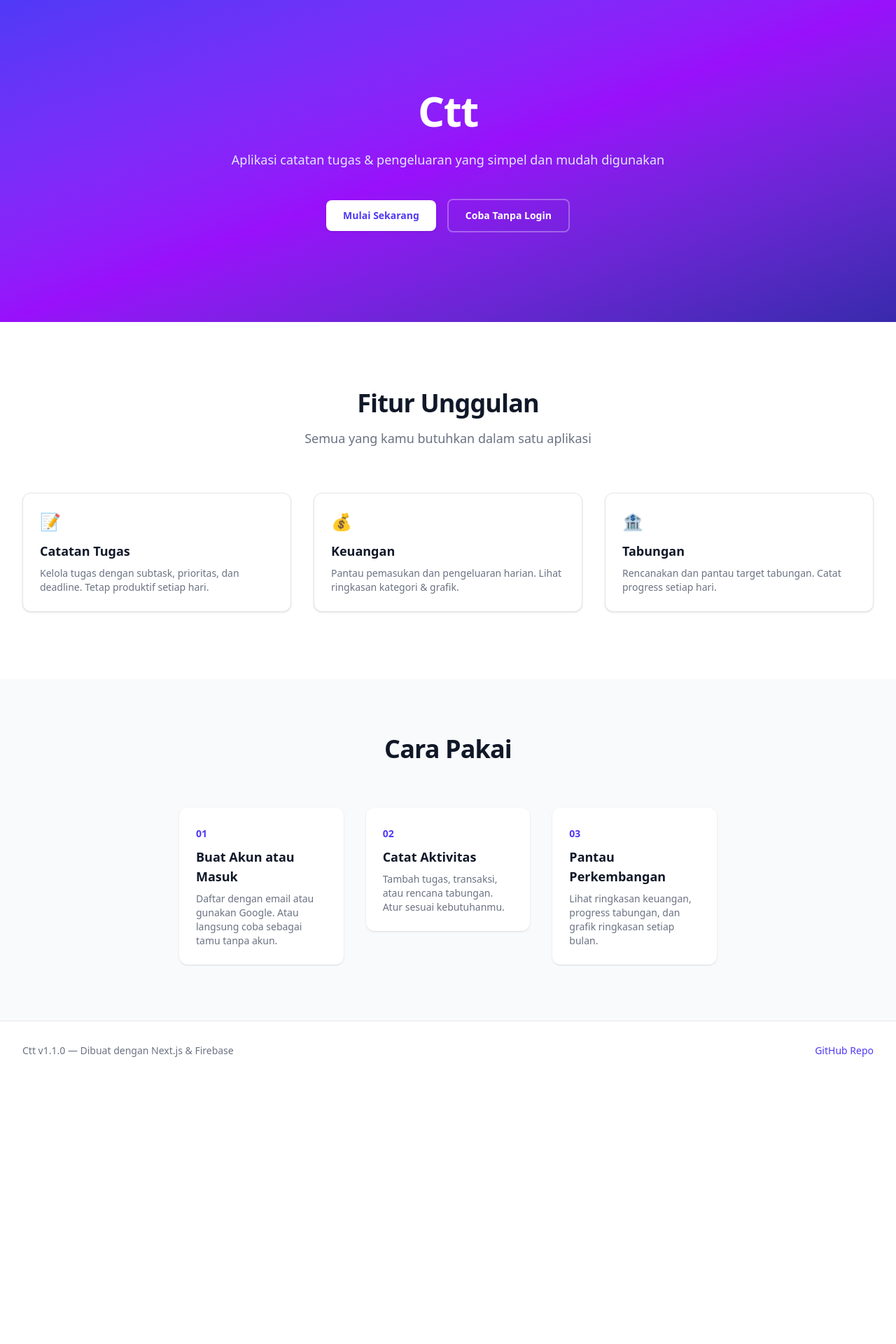
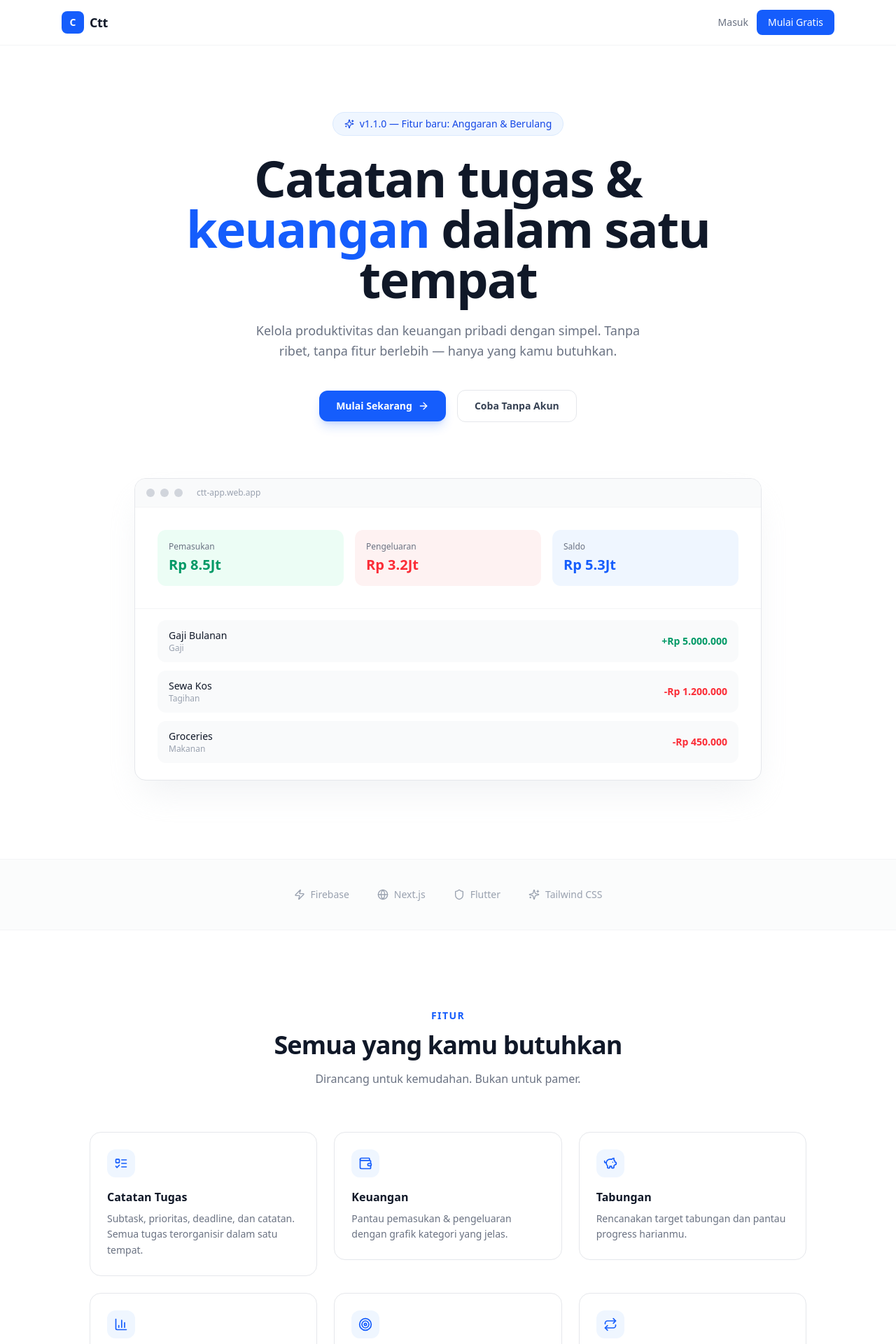
Before and after one commit to Zryyuu/ctt-web, a Next.js app: page / in a window 1280 px wide. Shown: the top 1920 px of the page at 70% size. Before the commit the page ends 1543 px from the top, so only its background shows below. Built offline with nearby package versions, Linux system fonts and the light colour scheme; no server answers.

Commit message:
make new landing

```diff
--- a/src/app/page.tsx
+++ b/src/app/page.tsx
@@ -1,80 +1,245 @@
+"use client";
 import Link from "next/link";
+import { useEffect, useRef, useState } from "react";
+import {
+  CheckCircle2, ListTodo, Wallet, PiggyBank, Download,
+  BarChart3, Target, Repeat, ArrowRight, Github,
+  ClipboardCheck, PieChart, Sparkles, Shield, Zap, Globe,
+} from "lucide-react";
+
+const FEATURES = [
+  { icon: ListTodo, title: "Catatan Tugas", desc: "Subtask, prioritas, deadline, dan catatan. Semua tugas terorganisir dalam satu tempat." },
+  { icon: Wallet, title: "Keuangan", desc: "Pantau pemasukan & pengeluaran dengan grafik kategori yang jelas." },
+  { icon: PiggyBank, title: "Tabungan", desc: "Rencanakan target tabungan dan pantau progress harianmu." },
+  { icon: BarChart3, title: "Rekap Bulanan", desc: "Ringkasan keuangan per bulan dengan pie chart dan perbandingan kategori." },
+  { icon: Target, title: "Batas Anggaran", desc: "Atur batas pengeluaran per kategori. Peringatan otomatis saat terlampaui." },
+  { icon: Repeat, title: "Transaksi Berulang", desc: "Gaji bulanan, tagihan rutin — otomatis diingatkan dan dicatat." },
+];
+
+const MORE_FEATURES = [
+  { icon: ClipboardCheck, text: "Subtask dengan status aktif & overdue" },
+  { icon: PieChart, text: "Donut chart distribusi pengeluaran" },
+  { icon: Shield, text: "Mode tamu tanpa daftar akun" },
+  { icon: Zap, text: "Sinkron real-time dengan Firebase" },
+  { icon: Globe, text: "Akses dari mana saja (web & mobile)" },
+  { icon: Sparkles, text: "Update otomatis tanpa install ulang" },
+];
+
+function useInView() {
+  const ref = useRef<HTMLDivElement>(null);
+  const [visible, setVisible] = useState(false);
+  useEffect(() => {
+    const el = ref.current;
+    if (!el) return;
+    const obs = new IntersectionObserver(([e]) => { if (e.isIntersecting) { setVisible(true); obs.disconnect(); } }, { threshold: 0.15 });
+    obs.observe(el);
+    return () => obs.disconnect();
+  }, []);
+  return { ref, visible };
+}
+
+function FadeIn({ children, className = "", delay = 0 }: { children: React.ReactNode; className?: string; delay?: number }) {
+  const { ref, visible } = useInView();
+  return (
+    <div ref={ref} className={className} style={{ opacity: visible ? 1 : 0, transform: visible ? "translateY(0)" : "translateY(32px)", transition: `opacity 0.6s ease ${delay}s, transform 0.6s ease ${delay}s` }}>
+      {children}
+    </div>
+  );
+}
 
 export default function Home() {
   return (
-    <div className="min-h-screen bg-white">
+    <div className="min-h-screen bg-white text-gray-900 selection:bg-blue-100">
+      {/* Nav */}
+      <nav className="fixed top-0 z-50 w-full border-b border-gray-100 bg-white/80 backdrop-blur-xl">
+        <div className="mx-auto flex h-16 max-w-6xl items-center justify-between px-6">
+          <div className="flex items-center gap-2">
+            <div className="flex h-8 w-8 items-center justify-center rounded-lg bg-blue-600 text-sm font-bold text-white">C</div>
+            <span className="text-lg font-bold tracking-tight">Ctt</span>
+          </div>
+          <div className="flex items-center gap-3">
+            <Link href="/login" className="hidden text-sm font-medium text-gray-500 transition-colors hover:text-gray-900 sm:block">Masuk</Link>
+            <Link href="/login" className="rounded-lg bg-blue-600 px-4 py-2 text-sm font-medium text-white transition-colors hover:bg-blue-700">
+              Mulai Gratis
+            </Link>
+          </div>
+        </div>
+      </nav>
+
       {/* Hero */}
-      <section className="relative overflow-hidden bg-gradient-to-br from-indigo-600 via-purple-600 to-indigo-800">
-        <div className="mx-auto max-w-7xl px-4 py-24 sm:px-6 sm:py-32 lg:px-8">
-          <div className="mx-auto max-w-2xl text-center">
-            <h1 className="text-5xl font-extrabold tracking-tight text-white sm:text-6xl">Ctt</h1>
-            <p className="mt-6 text-lg leading-8 text-indigo-100">Aplikasi catatan tugas & pengeluaran yang simpel dan mudah digunakan</p>
-            <div className="mt-10 flex items-center justify-center gap-4">
-              <Link href="/login" className="rounded-lg bg-white px-6 py-3 text-sm font-semibold text-indigo-600 shadow-sm hover:bg-indigo-50">Mulai Sekarang</Link>
-              <Link href="/login" className="rounded-lg border-2 border-white/30 px-6 py-3 text-sm font-semibold text-white hover:bg-white/10">Coba Tanpa Login</Link>
+      <section className="relative pt-32 pb-20 sm:pt-40 sm:pb-28">
+        <div className="mx-auto max-w-6xl px-6">
+          <FadeIn>
+            <div className="mx-auto max-w-3xl text-center">
+              <div className="mb-6 inline-flex items-center gap-2 rounded-full border border-blue-100 bg-blue-50 px-4 py-1.5 text-sm font-medium text-blue-700">
+                <Sparkles className="h-3.5 w-3.5" />
+                v1.1.0 — Fitur baru: Anggaran & Berulang
+              </div>
+              <h1 className="text-4xl font-bold tracking-tight sm:text-6xl lg:text-7xl">
+                Catatan tugas &<br />
+                <span className="text-blue-600">keuangan</span> dalam satu tempat
+              </h1>
+              <p className="mx-auto mt-6 max-w-xl text-lg leading-relaxed text-gray-500">
+                Kelola produktivitas dan keuangan pribadi dengan simpel. Tanpa ribet, tanpa fitur berlebih — hanya yang kamu butuhkan.
+              </p>
+              <div className="mt-10 flex flex-col items-center gap-4 sm:flex-row sm:justify-center">
+                <Link href="/login" className="inline-flex items-center gap-2 rounded-xl bg-blue-600 px-6 py-3 text-sm font-semibold text-white shadow-lg shadow-blue-600/20 transition-all hover:bg-blue-700 hover:shadow-xl hover:shadow-blue-600/25">
+                  Mulai Sekarang <ArrowRight className="h-4 w-4" />
+                </Link>
+                <Link href="/login" className="inline-flex items-center gap-2 rounded-xl border border-gray-200 bg-white px-6 py-3 text-sm font-semibold text-gray-700 transition-all hover:border-gray-300 hover:bg-gray-50">
+                  Coba Tanpa Akun
+                </Link>
+              </div>
             </div>
-          </div>
+          </FadeIn>
+
+          {/* Hero visual */}
+          <FadeIn delay={0.2} className="mt-16 sm:mt-20">
+            <div className="mx-auto max-w-4xl overflow-hidden rounded-2xl border border-gray-200 bg-white shadow-2xl shadow-gray-200/60">
+              <div className="flex items-center gap-2 border-b border-gray-100 bg-gray-50 px-4 py-3">
+                <div className="h-3 w-3 rounded-full bg-gray-300" />
+                <div className="h-3 w-3 rounded-full bg-gray-300" />
+                <div className="h-3 w-3 rounded-full bg-gray-300" />
+                <span className="ml-3 text-xs text-gray-400">ctt-app.web.app</span>
+              </div>
+              <div className="grid grid-cols-3 gap-4 p-6 sm:p-8">
+                <DemoCard label="Pemasukan" value="Rp 8.5Jt" color="text-emerald-600" bg="bg-emerald-50" />
+                <DemoCard label="Pengeluaran" value="Rp 3.2Jt" color="text-red-500" bg="bg-red-50" />
+                <DemoCard label="Saldo" value="Rp 5.3Jt" color="text-blue-600" bg="bg-blue-50" />
+              </div>
+              <div className="border-t border-gray-100 px-6 pb-6 pt-4 sm:px-8">
+                <div className="space-y-3">
+                  <DemoRow title="Gaji Bulanan" category="Gaji" amount="+Rp 5.000.000" color="text-emerald-600" />
+                  <DemoRow title="Sewa Kos" category="Tagihan" amount="-Rp 1.200.000" color="text-red-500" />
+                  <DemoRow title="Groceries" category="Makanan" amount="-Rp 450.000" color="text-red-500" />
+                </div>
+              </div>
+            </div>
+          </FadeIn>
+        </div>
+      </section>
+
+      {/* Logos / Trust */}
+      <section className="border-y border-gray-100 bg-gray-50/60 py-10">
+        <div className="mx-auto max-w-6xl px-6">
+          <FadeIn>
+            <div className="flex flex-wrap items-center justify-center gap-x-10 gap-y-4 text-sm font-medium text-gray-400">
+              <span className="flex items-center gap-2"><Zap className="h-4 w-4" /> Firebase</span>
+              <span className="flex items-center gap-2"><Globe className="h-4 w-4" /> Next.js</span>
+              <span className="flex items-center gap-2"><Shield className="h-4 w-4" /> Flutter</span>
+              <span className="flex items-center gap-2"><Sparkles className="h-4 w-4" /> Tailwind CSS</span>
+            </div>
+          </FadeIn>
         </div>
       </section>
 
       {/* Features */}
-      <section className="mx-auto max-w-7xl px-4 py-20 sm:px-6 sm:py-24 lg:px-8">
-        <div className="mx-auto max-w-2xl text-center">
-          <h2 className="text-3xl font-bold tracking-tight text-gray-900 sm:text-4xl">Fitur Unggulan</h2>
-          <p className="mt-4 text-lg text-gray-500">Semua yang kamu butuhkan dalam satu aplikasi</p>
-        </div>
-        <div className="mx-auto mt-16 grid max-w-2xl grid-cols-1 gap-8 sm:grid-cols-2 lg:mx-0 lg:max-w-none lg:grid-cols-3">
-          <div className="rounded-xl border border-gray-200 bg-white p-6 shadow-sm">
-            <div className="text-2xl mb-3">📝</div>
-            <h3 className="text-lg font-semibold text-gray-900">Catatan Tugas</h3>
-            <p className="mt-2 text-sm text-gray-500">Kelola tugas dengan subtask, prioritas, dan deadline. Tetap produktif setiap hari.</p>
-          </div>
-          <div className="rounded-xl border border-gray-200 bg-white p-6 shadow-sm">
-            <div className="text-2xl mb-3">💰</div>
-            <h3 className="text-lg font-semibold text-gray-900">Keuangan</h3>
-            <p className="mt-2 text-sm text-gray-500">Pantau pemasukan dan pengeluaran harian. Lihat ringkasan kategori & grafik.</p>
-          </div>
-          <div className="rounded-xl border border-gray-200 bg-white p-6 shadow-sm">
-            <div className="text-2xl mb-3">🏦</div>
-            <h3 className="text-lg font-semibold text-gray-900">Tabungan</h3>
-            <p className="mt-2 text-sm text-gray-500">Rencanakan dan pantau target tabungan. Catat progress setiap hari.</p>
-          </div>
-        </div>
-      </section>
-
-      {/* How it works */}
-      <section className="bg-gray-50 py-16 sm:py-20">
-        <div className="mx-auto max-w-7xl px-4 sm:px-6 lg:px-8">
-          <div className="mx-auto max-w-2xl text-center">
-            <h2 className="text-3xl font-bold tracking-tight text-gray-900 sm:text-4xl">Cara Pakai</h2>
-          </div>
-          <div className="mx-auto mt-12 max-w-md space-y-8 sm:mt-16 sm:max-w-3xl sm:space-y-0 sm:grid sm:grid-cols-3 sm:gap-x-8 sm:gap-y-12">
-            {[
-              { step: "01", title: "Buat Akun atau Masuk", desc: "Daftar dengan email atau gunakan Google. Atau langsung coba sebagai tamu tanpa akun." },
-              { step: "02", title: "Catat Aktivitas", desc: "Tambah tugas, transaksi, atau rencana tabungan. Atur sesuai kebutuhanmu." },
-              { step: "03", title: "Pantau Perkembangan", desc: "Lihat ringkasan keuangan, progress tabungan, dan grafik ringkasan setiap bulan." },
-            ].map((item) => (
-              <div key={item.step} className="sm:col-span-1">
-                <div className="rounded-xl bg-white p-6 shadow-sm">
-                  <span className="text-sm font-bold text-indigo-600">{item.step}</span>
-                  <h3 className="mt-2 text-lg font-semibold text-gray-900">{item.title}</h3>
-                  <p className="mt-2 text-sm text-gray-500">{item.desc}</p>
+      <section className="py-20 sm:py-28">
+        <div className="mx-auto max-w-6xl px-6">
+          <FadeIn>
+            <div className="mx-auto max-w-2xl text-center">
+              <p className="text-sm font-semibold uppercase tracking-widest text-blue-600">Fitur</p>
+              <h2 className="mt-3 text-3xl font-bold tracking-tight sm:text-4xl">Semua yang kamu butuhkan</h2>
+              <p className="mt-4 text-gray-500">Dirancang untuk kemudahan. Bukan untuk pamer.</p>
+            </div>
+          </FadeIn>
+          <div className="mx-auto mt-16 grid max-w-5xl gap-6 sm:grid-cols-2 lg:grid-cols-3">
+            {FEATURES.map((f, i) => (
+              <FadeIn key={f.title} delay={i * 0.08}>
+                <div className="group rounded-2xl border border-gray-200 bg-white p-6 transition-all hover:border-blue-200 hover:shadow-lg hover:shadow-blue-50">
+                  <div className="mb-4 flex h-10 w-10 items-center justify-center rounded-xl bg-blue-50 text-blue-600 transition-colors group-hover:bg-blue-600 group-hover:text-white">
+                    <f.icon className="h-5 w-5" />
+                  </div>
+                  <h3 className="text-base font-semibold text-gray-900">{f.title}</h3>
+                  <p className="mt-2 text-sm leading-relaxed text-gray-500">{f.desc}</p>
                 </div>
-              </div>
+              </FadeIn>
             ))}
           </div>
         </div>
       </section>
 
+      {/* More features */}
+      <section className="border-y border-gray-100 bg-gray-50/60 py-20 sm:py-28">
+        <div className="mx-auto max-w-6xl px-6">
+          <FadeIn>
+            <div className="mx-auto max-w-2xl text-center">
+              <p className="text-sm font-semibold uppercase tracking-widest text-blue-600">Detail</p>
+              <h2 className="mt-3 text-3xl font-bold tracking-tight sm:text-4xl">Juga termasuk</h2>
+            </div>
+          </FadeIn>
+          <div className="mx-auto mt-12 grid max-w-3xl gap-4 sm:grid-cols-2">
+            {MORE_FEATURES.map((f, i) => (
+              <FadeIn key={f.text} delay={i * 0.06}>
+                <div className="flex items-start gap-3 rounded-xl bg-white p-4 border border-gray-100">
+                  <CheckCircle2 className="mt-0.5 h-5 w-5 flex-shrink-0 text-blue-500" />
+                  <span className="text-sm text-gray-700">{f.text}</span>
+                </div>
+              </FadeIn>
+            ))}
+          </div>
+        </div>
+      </section>
+
+      {/* Download CTA */}
+      <section className="py-20 sm:py-28">
+        <div className="mx-auto max-w-6xl px-6">
+          <FadeIn>
+            <div className="overflow-hidden rounded-3xl border border-blue-100 bg-blue-50/50 p-8 sm:p-12 lg:p-16">
+              <div className="mx-auto max-w-2xl text-center">
+                <h2 className="text-3xl font-bold tracking-tight sm:text-4xl">Mulai sekarang, gratis</h2>
+                <p className="mt-4 text-gray-500">Tersedia di web dan mobile. Pilih platformmu.</p>
+                <div className="mt-8 flex flex-col items-center gap-4 sm:flex-row sm:justify-center">
+                  <Link href="/login" className="inline-flex items-center gap-2 rounded-xl bg-blue-600 px-6 py-3.5 text-sm font-semibold text-white shadow-lg shadow-blue-600/20 transition-all hover:bg-blue-700 hover:shadow-xl hover:shadow-blue-600/25">
+                    <Globe className="h-4 w-4" /> Buka versi Web
+                  </Link>
+                  <a href="https://github.com/Zryyuu/zyto-web/releases/latest" target="_blank" rel="noopener noreferrer" className="inline-flex items-center gap-2 rounded-xl border border-gray-200 bg-white px-6 py-3.5 text-sm font-semibold text-gray-700 transition-all hover:border-gray-300 hover:bg-gray-50">
+                    <Download className="h-4 w-4" /> Download APK
+                  </a>
+                </div>
+              </div>
+            </div>
+          </FadeIn>
+        </div>
+      </section>
+
       {/* Footer */}
-      <footer className="border-t border-gray-200 bg-white py-8">
-        <div className="mx-auto max-w-7xl px-4 sm:px-6 lg:px-8">
-          <div className="flex flex-col items-center justify-between gap-4 sm:flex-row">
-            <p className="text-sm text-gray-500">Ctt v1.1.0 — Dibuat dengan Next.js & Firebase</p>
-            <a href="https://github.com/Zryyuu/zyto-web" target="_blank" rel="noopener noreferrer" className="text-sm text-indigo-600 hover:text-indigo-500">GitHub Repo</a>
+      <footer className="border-t border-gray-100 bg-white">
+        <div className="mx-auto flex max-w-6xl flex-col items-center justify-between gap-4 px-6 py-8 sm:flex-row">
+          <div className="flex items-center gap-2">
+            <div className="flex h-6 w-6 items-center justify-center rounded-md bg-blue-600 text-[10px] font-bold text-white">C</div>
+            <span className="text-sm font-semibold">Ctt</span>
+            <span className="text-sm text-gray-400">v1.1.0</span>
+          </div>
+          <div className="flex items-center gap-6 text-sm text-gray-400">
+            <span>Dibuat dengan Next.js & Firebase</span>
+            <a href="https://github.com/Zryyuu/zyto-web" target="_blank" rel="noopener noreferrer" className="flex items-center gap-1.5 transition-colors hover:text-gray-900">
+              <Github className="h-4 w-4" /> Source
+            </a>
           </div>
         </div>
       </footer>
     </div>
   );
 }
+
+function DemoCard({ label, value, color, bg }: { label: string; value: string; color: string; bg: string }) {
+  return (
+    <div className={`rounded-xl ${bg} p-4`}>
+      <p className="text-xs font-medium text-gray-500">{label}</p>
+      <p className={`mt-1 text-xl font-bold ${color}`}>{value}</p>
+    </div>
+  );
+}
+
+function DemoRow({ title, category, amount, color }: { title: string; category: string; amount: string; color: string }) {
+  return (
+    <div className="flex items-center justify-between rounded-xl bg-gray-50 px-4 py-3">
+      <div>
+        <p className="text-sm font-medium text-gray-900">{title}</p>
+        <p className="text-xs text-gray-400">{category}</p>
+      </div>
+      <span className={`text-sm font-bold ${color}`}>{amount}</span>
+    </div>
+  );
+}
```
